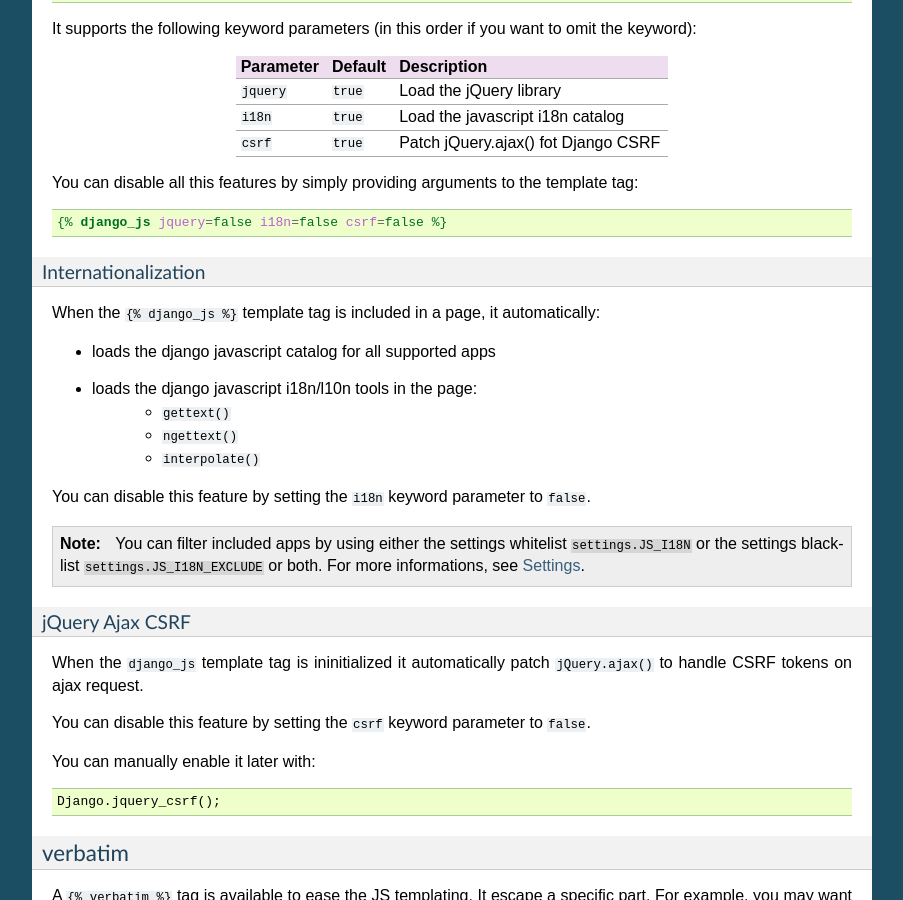
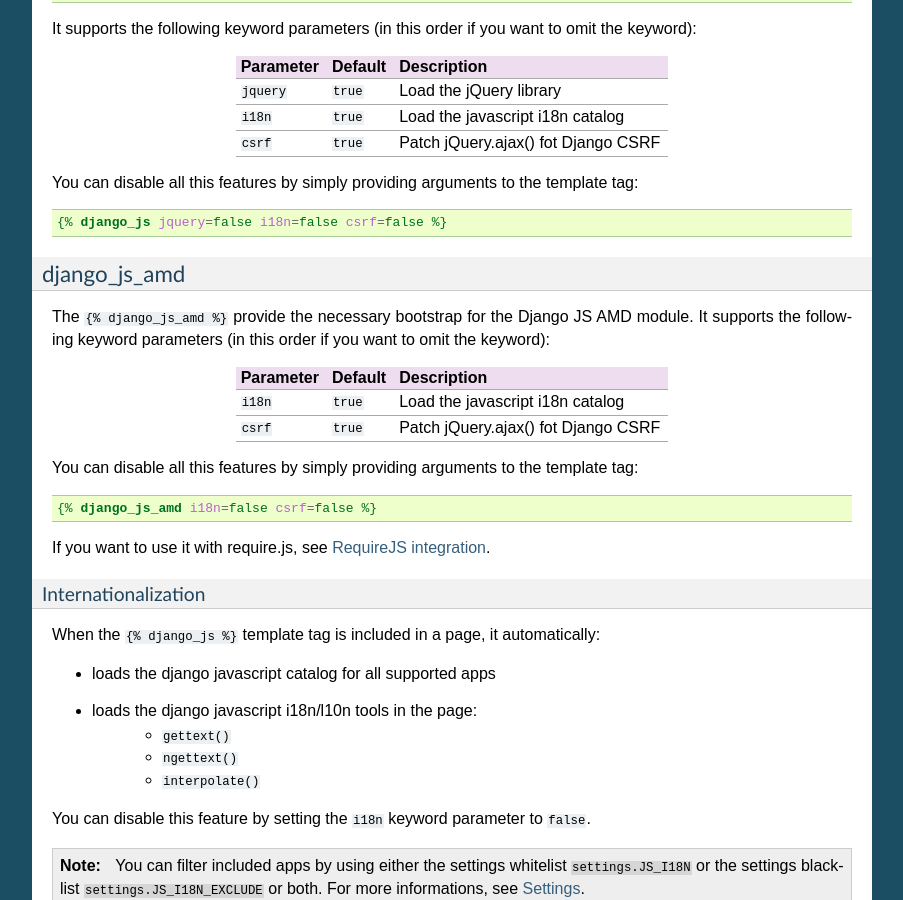
Before and after one commit to noirbizarre/django.js, a Sphinx documentation site: the page built from doc/templatetags.rst, in a window 1280 px wide and 900 px high, scrolled down 746 px. Shown: the whole window, without its empty margins (198-1101 px from the left). Built offline with Sphinx 7.4.7, drawn with Linux system fonts in a browser that asks for light colours.

Commit message:
Helpers and documentation for RequireJS/AMD support.

```diff
--- a/CHANGELOG.rst
+++ b/CHANGELOG.rst
@@ -4,7 +4,7 @@ Changelog
 Current
 -------
 
-- nothing yet
+- Added RequireJS/AMD helpers and documentation
 
 
 0.6.5 (2013-03-13)
--- a/doc/index.rst
+++ b/doc/index.rst
@@ -60,6 +60,7 @@ Documentation
 
     templatetags
     djangojs
+    requirejs
     test
     integration
     settings
--- a/doc/templatetags.rst
+++ b/doc/templatetags.rst
@@ -61,6 +61,32 @@ You can disable all this features by simply providing arguments to the template
 .. code-block:: html+django
 
     {% django_js jquery=false i18n=false csrf=false %}
+
+
+.. _django-js-amd-templatetag:
+
+django_js_amd
+~~~~~~~~~~~~~~
+
+The ``{% django_js_amd %}`` provide the necessary bootstrap for the Django JS AMD module.
+It supports the following keyword parameters (in this order if you want to omit the keyword):
+
+=========== ========= ======================================
+ Parameter   Default                Description
+=========== ========= ======================================
+``i18n``    ``true``  Load the javascript i18n catalog
+``csrf``    ``true``  Patch jQuery.ajax() fot Django CSRF
+=========== ========= ======================================
+
+
+You can disable all this features by simply providing arguments to the template tag:
+
+.. code-block:: html+django
+
+    {% django_js_amd i18n=false csrf=false %}
+
+
+If you want to use it with require.js, see :doc:`requirejs`.
 
 
 Internationalization
```
Also changed, not shown: doc/requirejs.rst (added, +50 -0 lines), 4 other files.
